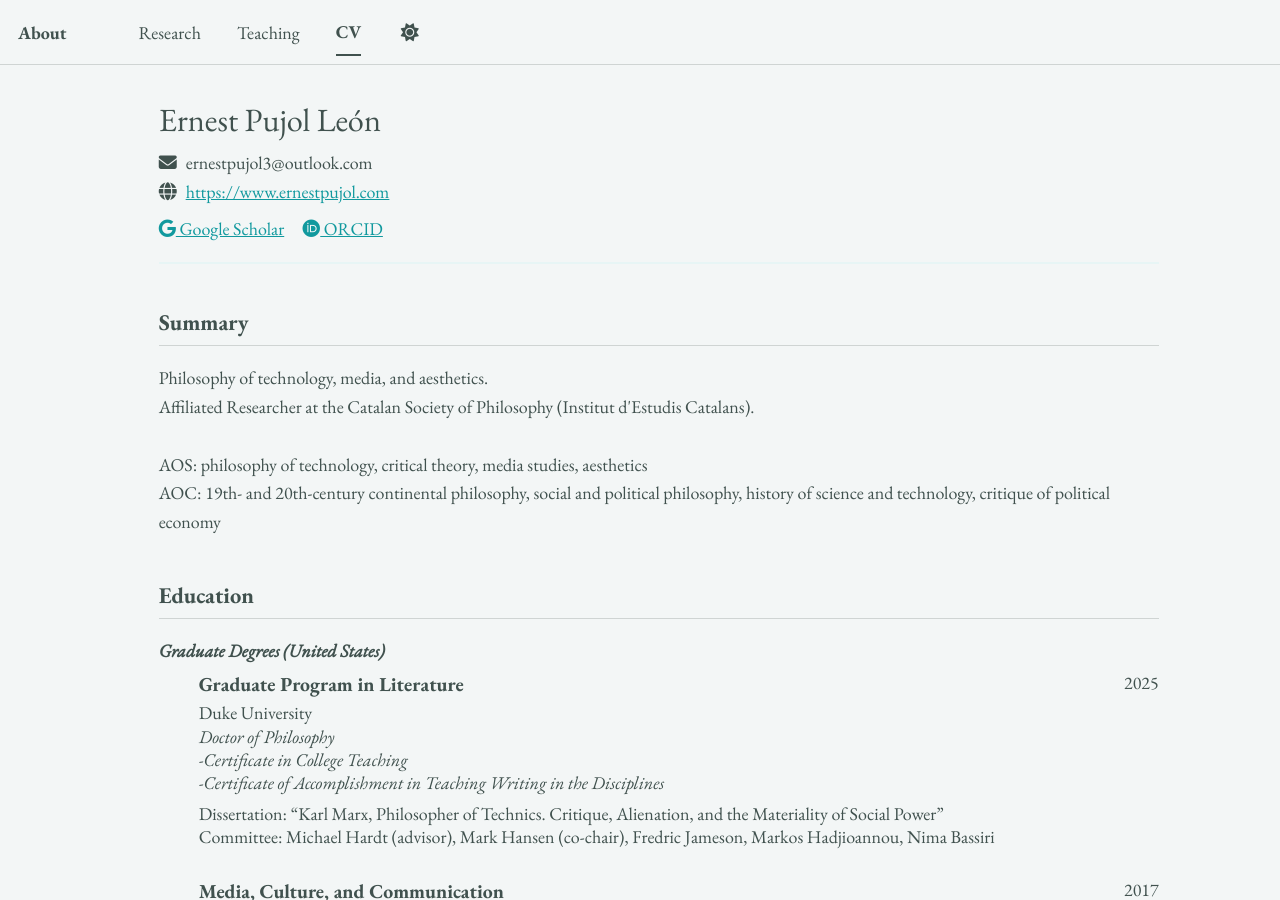
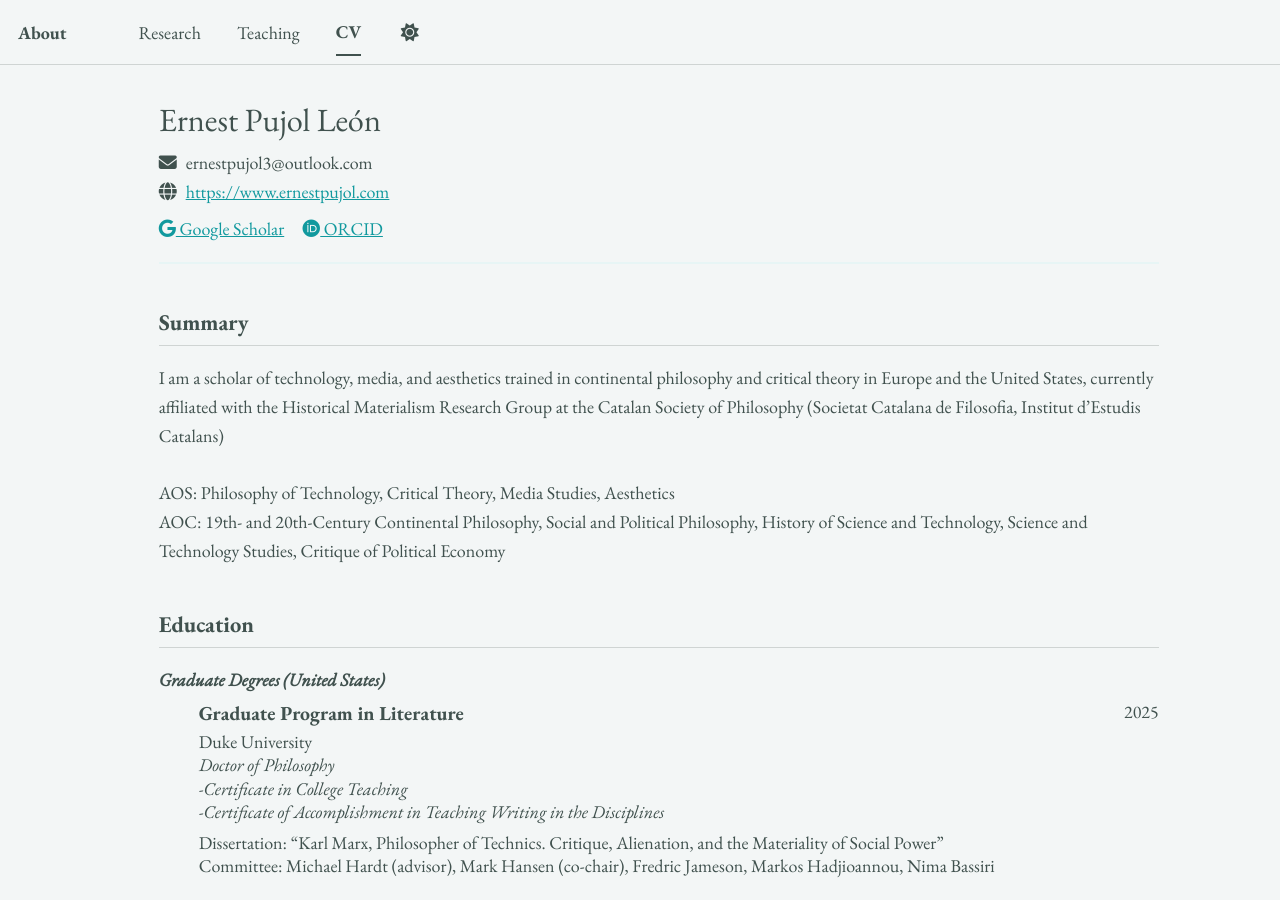
Before and after one commit to epujol90/epujol90.github.io, a Jekyll site: the page built from _pages/cv-json.md, in a window 1280 px wide and 900 px high. Built offline with Jekyll 4.4.1, drawn with Linux system fonts in a browser that asks for light colours; a script bundle is joined from its source files by our own code; library files that are not in the unit come from our copies.

Commit message:
Update cv.json

```diff
--- a/_data/cv.json
+++ b/_data/cv.json
@@ -4,7 +4,7 @@
     "email": "ernestpujol3@outlook.com",
     "phone": "",
     "website": "https://www.ernestpujol.com",
-    "summary": "Philosophy of technology, media, and aesthetics.<br>Affiliated Researcher at the Catalan Society of Philosophy (Institut d'Estudis Catalans).<br><br>AOS: philosophy of technology, critical theory, media studies, aesthetics<br>AOC: 19th- and 20th-century continental philosophy, social and political philosophy, history of science and technology, critique of political economy",
+    "summary": "I am a scholar of technology, media, and aesthetics trained in continental philosophy and critical theory in Europe and the United States, currently affiliated with the Historical Materialism Research Group at the Catalan Society of Philosophy (Societat Catalana de Filosofia, Institut d’Estudis Catalans)<br><br>AOS: Philosophy of Technology, Critical Theory, Media Studies, Aesthetics<br>AOC: 19th- and 20th-Century Continental Philosophy, Social and Political Philosophy, History of Science and Technology, Science and Technology Studies, Critique of Political Economy",
     "location": {
       "address": "",
       "postalCode": "",
```
